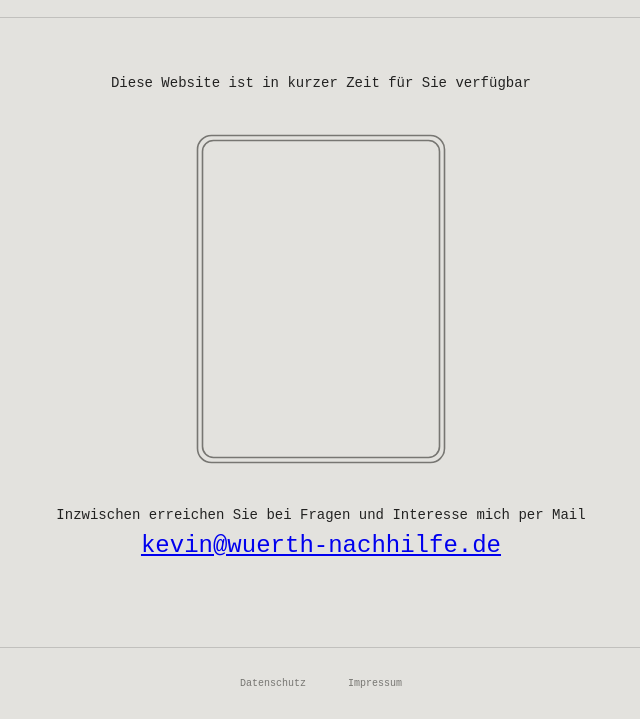
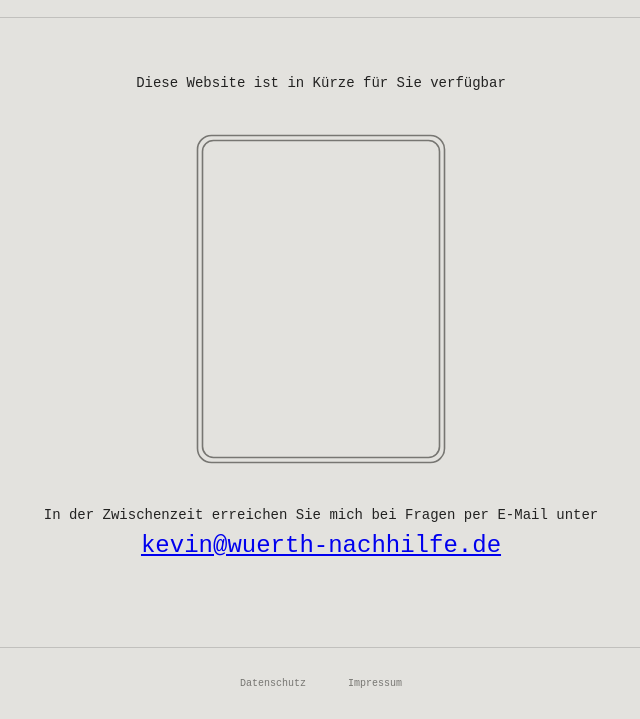
Before and after one commit to K9611/nachhilfe.website, a plain HTML site: page index.html in a window 1280 px wide. Shown: the part 89-808 px from the top of the page, without its empty margins (319-959 px from the left). Drawn offline with Linux system fonts and the light colour scheme.

Commit message:
Update index.html

```diff
--- a/index.html
+++ b/index.html
@@ -92,7 +92,7 @@
       </div>
     </header>
     <main>
-      <p class="message">Diese Website ist in kurzer Zeit für Sie verfügbar</p>
+      <p class="message">Diese Website ist in Kürze für Sie verfügbar</p>
 
       <!-- Replace this inline SVG with your final calculator SVG. Keep the viewBox for scaling. -->
       <svg
@@ -121,7 +121,7 @@
       </svg>
 
       <p class="message">
-        Inzwischen erreichen Sie bei Fragen und Interesse mich per Mail <br />
+        In der Zwischenzeit erreichen Sie mich bei Fragen per E-Mail unter<br />
         <a href="mailto:kevin@wuerth-nachhilfe.de">kevin@wuerth-nachhilfe.de</a>
       </p>
     </main>
```
